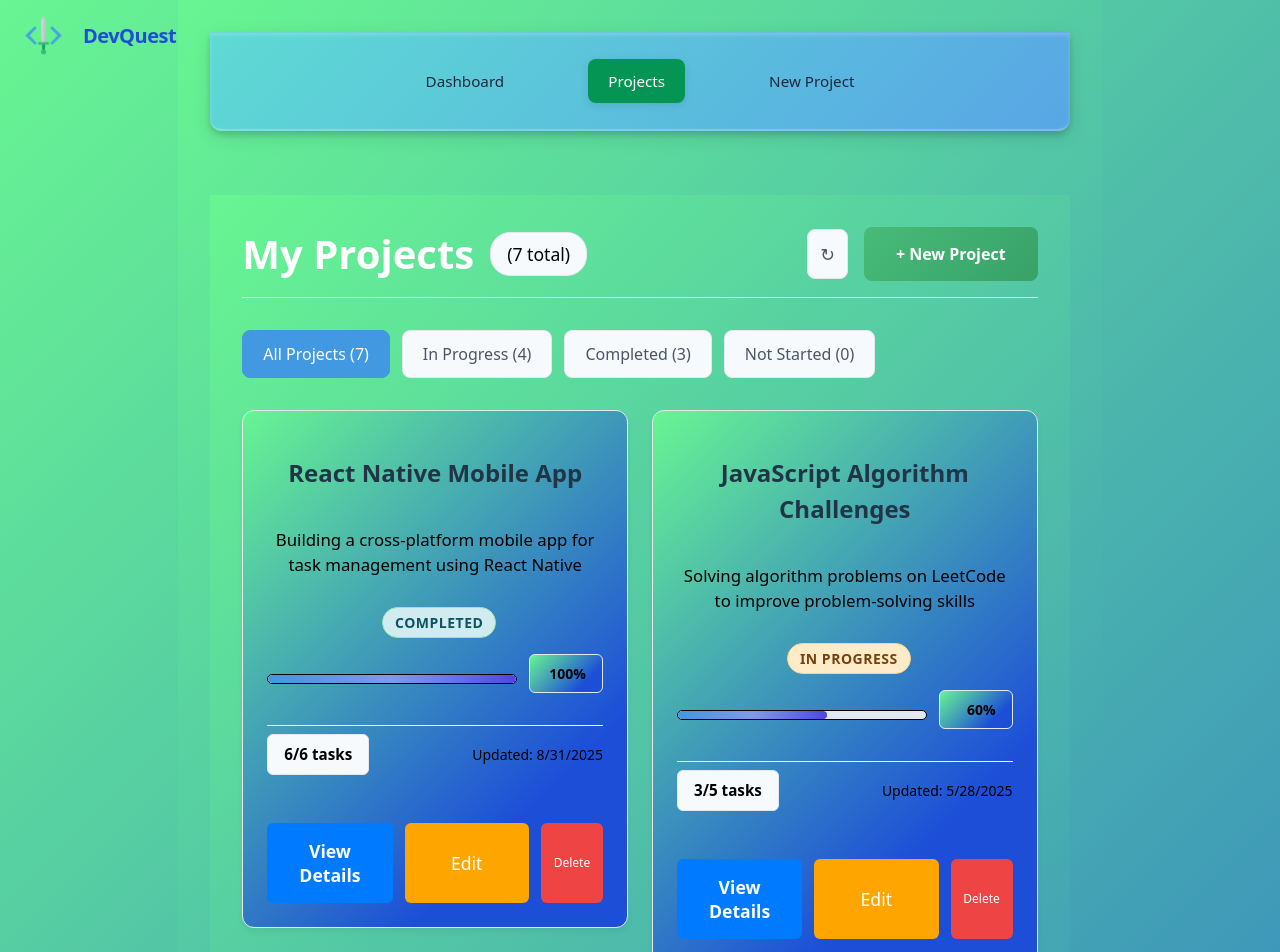
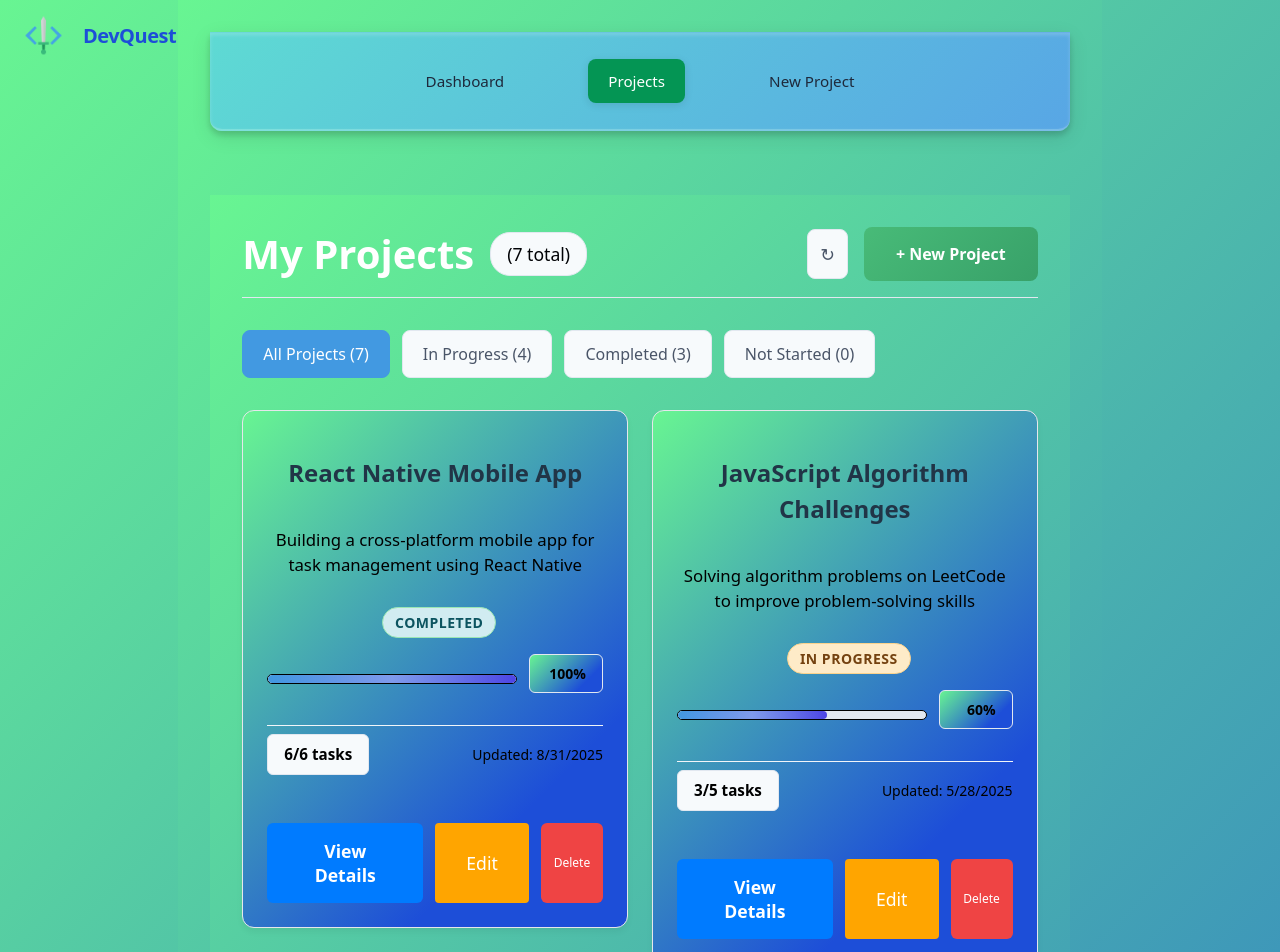
Before and after one commit to Suleyaziz/DevQuest, a React (Vite) app: page /projects in a window 1280 px wide. Shown: the top 952 px of the page. Built offline with nearby package versions, Linux system fonts and the light colour scheme; data requests are answered from the project's data file.

Commit message:
author added

```diff
--- a/src/pages/ProjectEdit.css
+++ b/src/pages/ProjectEdit.css
@@ -239,11 +239,11 @@
 }
 
 .btn-secondary {
-    background: #6c757d;
+    background: orange;
     color: white;
     border: none;
-    padding: 1rem 2rem;
-    border-radius: 6px;
+    padding: 0.03em 0.06rem;
+    border-radius: 4px;
     cursor: pointer;
     font-size: 1.1rem;
     transition: all 0.2s ease;
```
Also changed, not shown: 1 other file (tests, documents, lock files or other folders).
